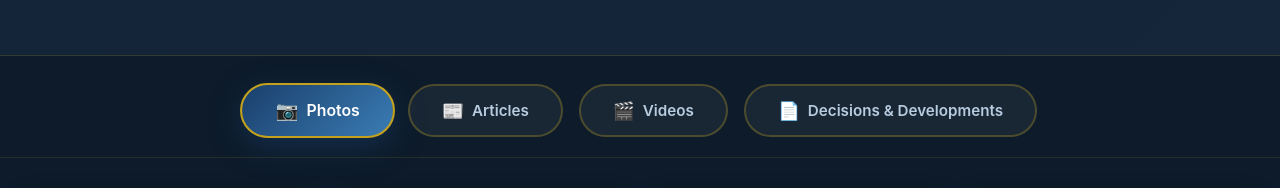
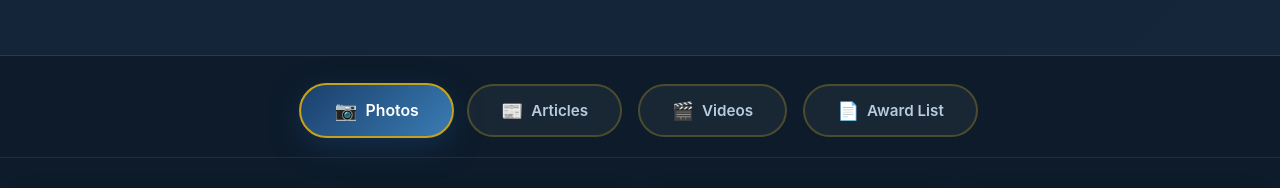
Before and after one commit to irfan3434/aqeaw-react, a Next.js app: page /Events-Articles in a window 1280 px wide. Shown: the part 2359-2547 px from the top of the page. Built offline with nearby package versions, Linux system fonts and the light colour scheme.

Commit message:
new addition of documents

```diff
--- a/components/EventsArticles/EventsArticles.tsx
+++ b/components/EventsArticles/EventsArticles.tsx
@@ -51,7 +51,7 @@ export default function EventsArticles() {
     { id: 'photos'   as Section, labelEn: 'Photos',                   labelAr: 'جميع الصور',              icon: '📷' },
     { id: 'articles' as Section, labelEn: 'Articles',                 labelAr: 'مقالات',           icon: '📰' },
     { id: 'videos'   as Section, labelEn: 'Videos',                   labelAr: 'مقاطع فيديو',         icon: '🎬' },
-    { id: 'pdfs'     as Section, labelEn: 'Decisions & Developments', labelAr: 'قرارات ومستجدات', icon: '📄' },
+    { id: 'pdfs'     as Section, labelEn: 'Award List', labelAr: 'لائحة الجائزة', icon: '📄' },
   ]
 
   const visiblePhotos   = photosData.slice(0, photosVisible)
```
Also changed, not shown: 1 other file (tests, documents, lock files or other folders).
